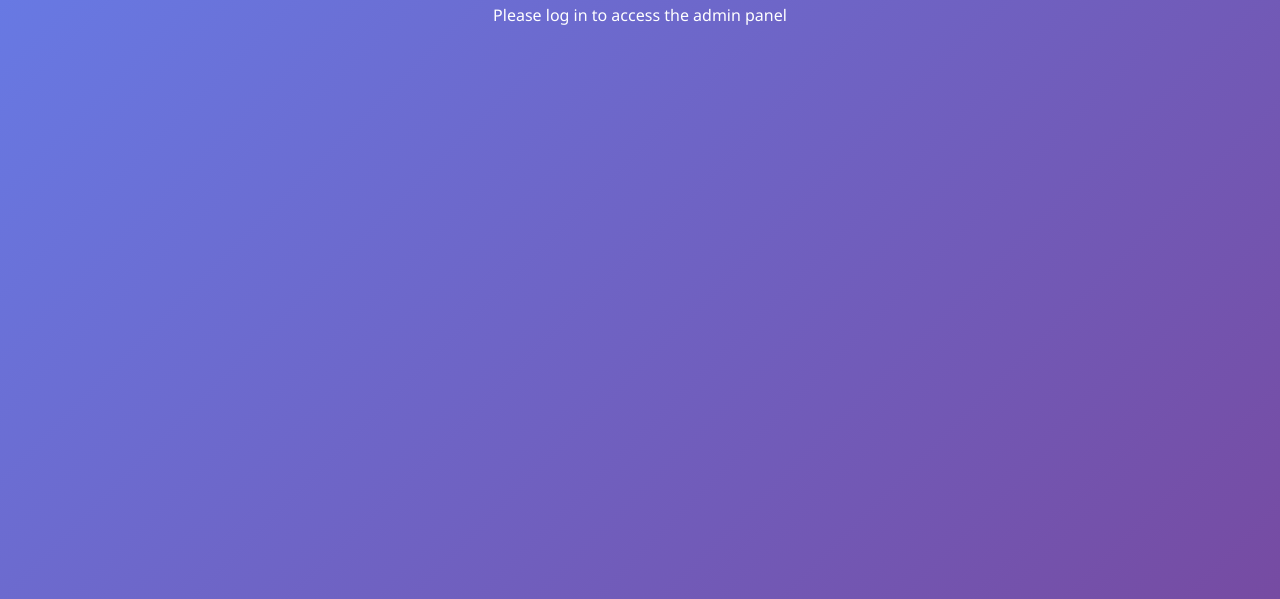
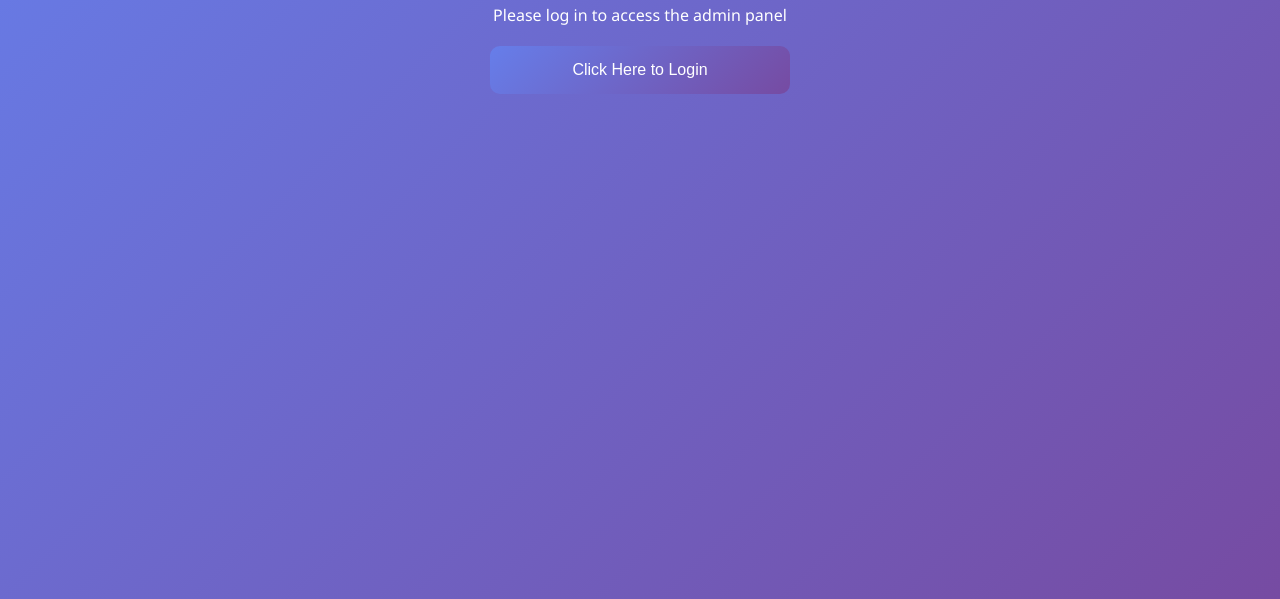
Before and after one commit to L0C0420/KOI2, a plain HTML site: page admin.html in a window 1280 px wide. Shown: the part 201-800 px from the top of the page. Drawn offline with Linux system fonts and the light colour scheme.

Commit message:
Update admin.html

```diff
--- a/admin.html
+++ b/admin.html
@@ -398,6 +398,9 @@
         <div id="loginPrompt">
             <h1>🔒 Admin Panel</h1>
             <p>Please log in to access the admin panel</p>
+            <button onclick="netlifyIdentity.open()" style="max-width: 300px; margin: 20px auto; display: block;">
+                Click Here to Login
+            </button>
         </div>
 
         <div id="adminContent">
```
